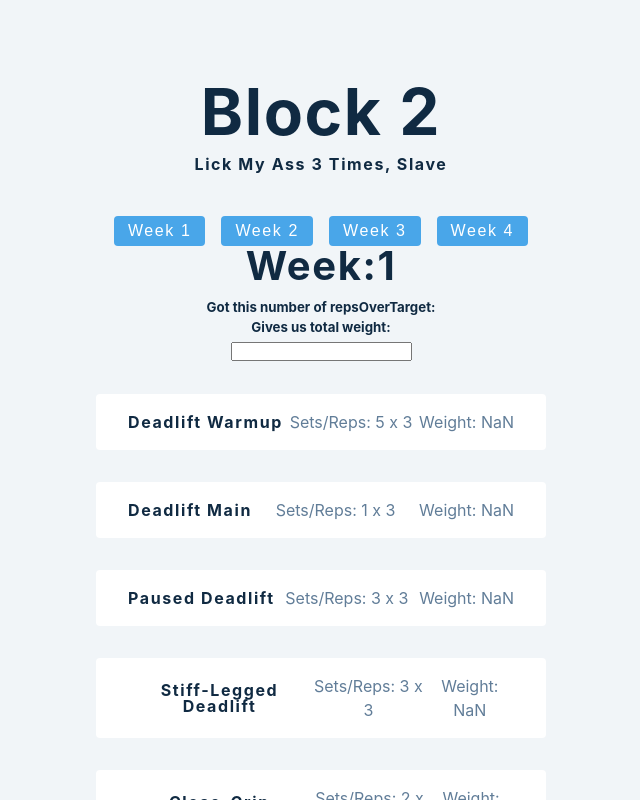
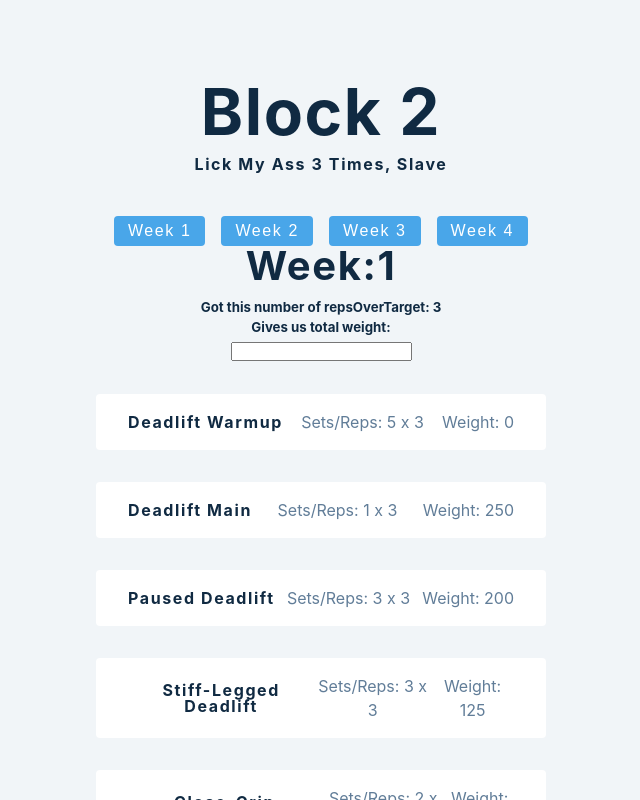
Before and after one commit to williamadahl/Deadlift-peaking-program, a React (Create React App) app: page /block2 in a window 1280 px wide. Both pictures are taken after a click on the button "Week 1". Shown: the top 800 px of the page, without its empty margins (319-959 px from the left). Built offline with nearby package versions, Linux system fonts and the light colour scheme.

Commit message:
can now calculate next weeks weight based on input number of reps preformed. Bug with value updating to NaN when empty field

```diff
--- a/src/tmp-folder/Block2.js
+++ b/src/tmp-folder/Block2.js
@@ -12,16 +12,20 @@ const Block2 = () => {
     const [showWeekFour, setShowWeekFour] = useState(false);
 
     const [exercises, setExercises] = useState(data[1]);
-    const [repsOverTarget, setRepsOverTarget] = useState(0);
+    const [initialWeight, setInitialWeight] = useState(250);
+    const weightIncreasePerRepOverTarget = 2.5;
+
+    const [repsOverTargetLastWeek, setRepsOverTargetLastWeek] = useState(0);
     const [targetReps, setTargetReps] = useState(3);
-    const [initialWeight, setInitialWeight] = useState(250);
-
 
 
 
     const getNumberOfReps = (value) =>{
-        setRepsOverTarget(value);
-        console.log(value);
+        const repDifference = (value-targetReps)
+        setRepsOverTargetLastWeek(repDifference);
+        console.log('Parent got number ov reps over: ' + repDifference);
+        const newInitialWeight = (initialWeight + (repDifference*weightIncreasePerRepOverTarget));
+        setInitialWeight(newInitialWeight);
     }
 
     return(
@@ -34,12 +38,12 @@ const Block2 = () => {
             <button className='btn' onClick={()=>setShowWeekFour(!showWeekFour)}> Week 4</button>
             {showWeekOne &&
             <Week
-                getNumberOfReps={setTargetReps}
+                getNumberOfReps={getNumberOfReps}
                 exercises={exercises}
                 initialWeight={initialWeight}
                 weekNumber={1}
-                repsOverTarget={targetReps}
-
+                targetReps={targetReps}
+                repsOverTargetLastWeek={repsOverTargetLastWeek}
             />
             }
 
--- a/src/tmp-folder/Week.js
+++ b/src/tmp-folder/Week.js
@@ -3,14 +3,14 @@ import React from 'react';
 const calculateWeight = (percentile,weight) => {
     console.log(percentile, weight)
     return (percentile*weight) /100;
-    // const weightToLift = exercise * weight;
-    // return weightToLift/100;
 };
 
 
 const Week = (props) => {
     const weightIncreasePerRepOverTarget = 2.5;
-    const baseWeight = props.initialWeight + (weightIncreasePerRepOverTarget*props.repsOverTarget)
+    const baseWeight = props.initialWeight + (weightIncreasePerRepOverTarget*props.repsOverTargetLastWeek)
+    console.log('Target reps: ' + props.targetReps);
+    console.log('Reps over target last week: ' + props.repsOverTargetLastWeek);
     console.log('This is the base weight: ' + baseWeight);
 
 
@@ -35,7 +35,7 @@ const Week = (props) => {
                     <div key = {id} className='item'>
                         <h4>{fields.name}</h4>
                         <p>Sets/Reps: {fields.sets} x {fields.reps}</p>
-                        <p>Weight: {calculateWeight(fields.percentile, props.weight)}</p>
+                        <p>Weight: {calculateWeight(fields.percentile, baseWeight)}</p>
                     </div>
                 );
             })}
```
Also changed, not shown: 1 other file (tests, documents, lock files or other folders).
